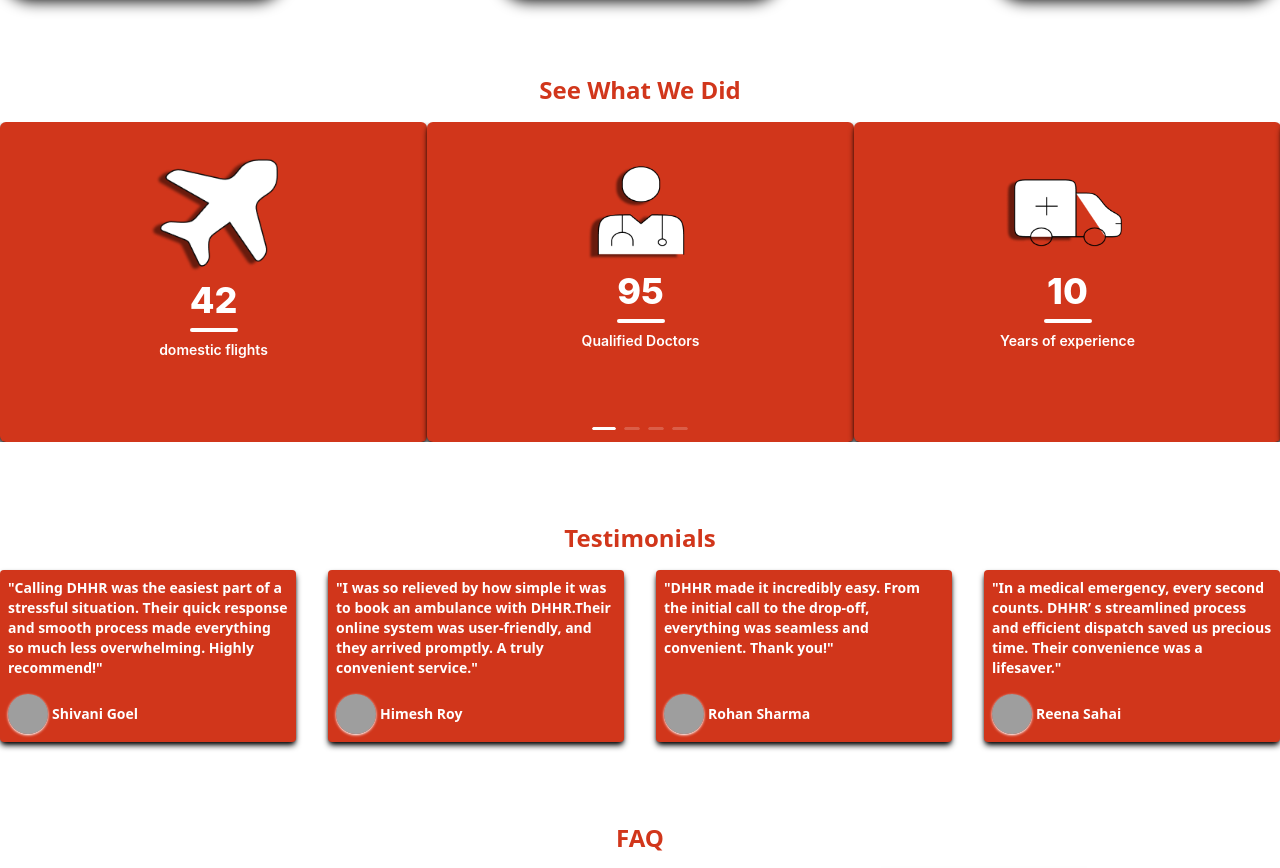
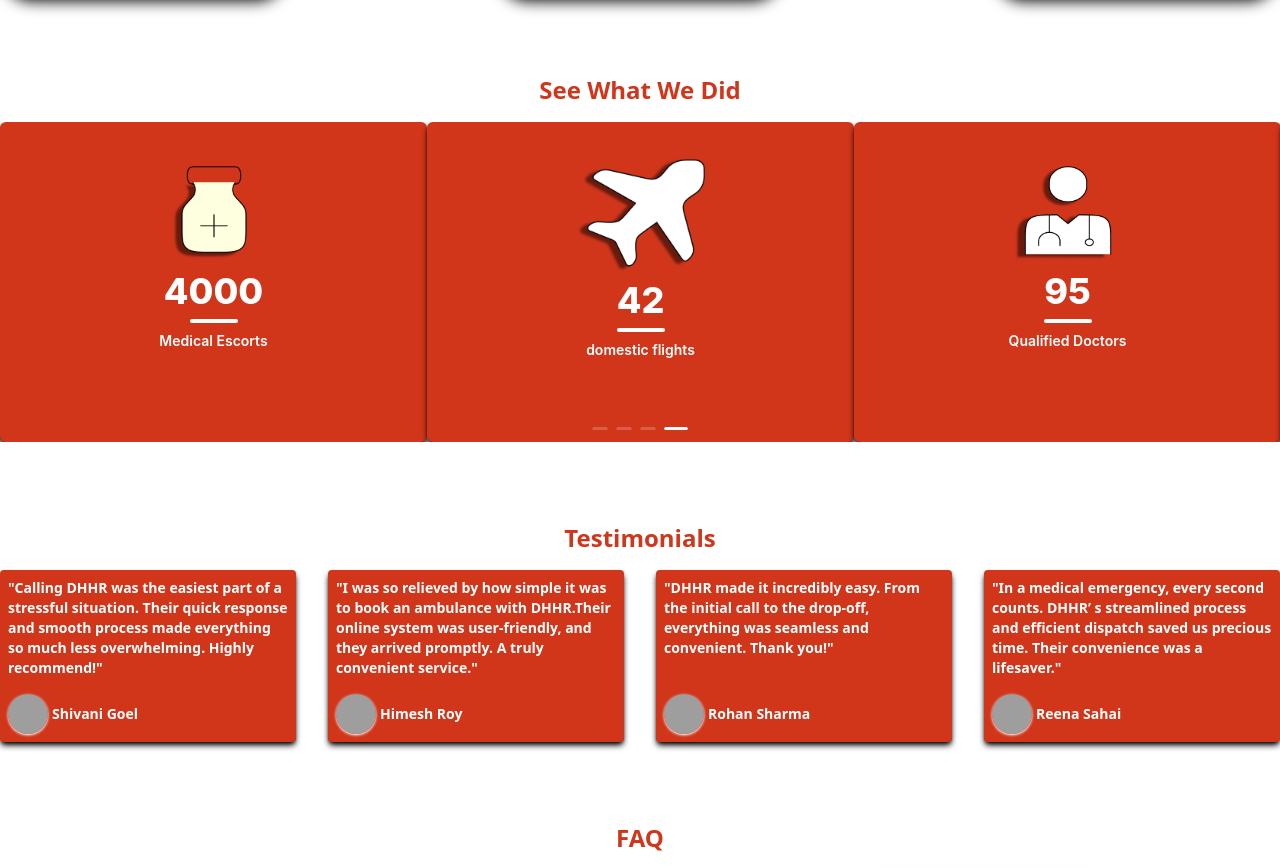
Before and after one commit to KaranSapra124/Air_Ambulance, a React (Vite) app: page / in a window 1280 px wide. Shown: the part 2620-3488 px from the top of the page. Built offline with nearby package versions, Linux system fonts and the light colour scheme; grey boxes are pictures that could not be loaded.

Commit message:
Did some changes

```diff
--- a/src/Components/Home/SeeWhatWeDid.jsx
+++ b/src/Components/Home/SeeWhatWeDid.jsx
@@ -46,6 +46,8 @@ const SeeWhatWeDid = () => {
         </h1>
         <Carousel
           slidesToShow={slides}
+          autoplay
+          autoplaySpeed={1500}
           className="flex space-x-2 lg:flex-row flex-col justify-between  items-center mx-auto max-w-screen-xl"
         >
           {data?.map((elem, index) => {
```
